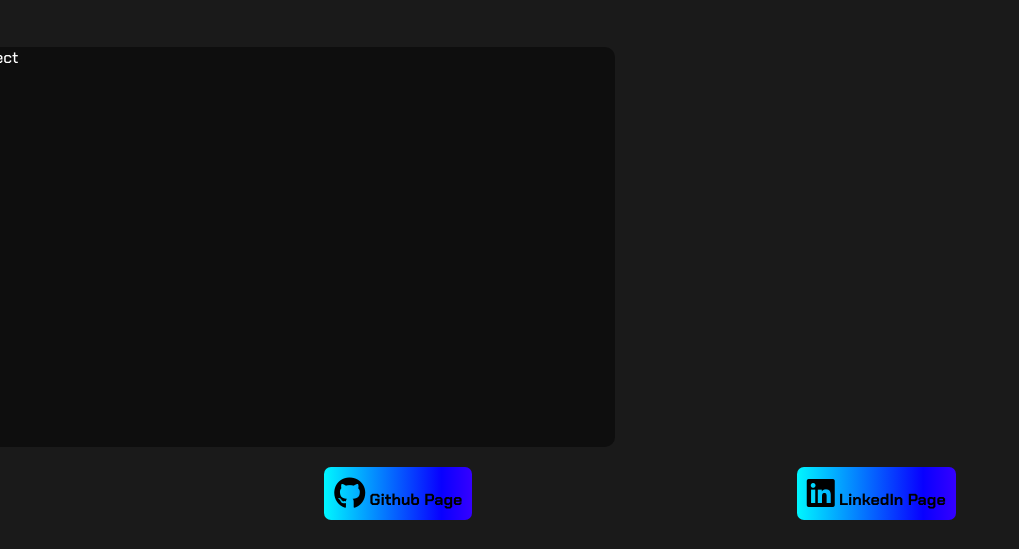
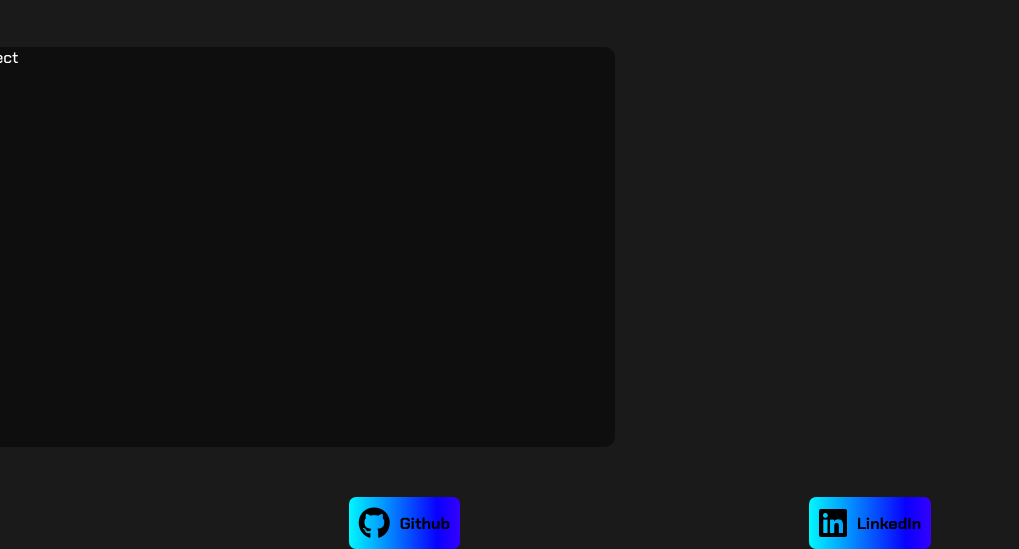
Before and after one commit to Bowriing/elliottbowring.net, a plain HTML site: page index.html in a window 1280 px wide. Shown: the part 910-1459 px from the top of the page, without its empty margins (0-1019 px from the left). Before the commit the page ends 1430 px from the top, so only its background shows below. Drawn offline with Linux system fonts and the light colour scheme.

Commit message:
changed links style and fixed margins

```diff
--- a/index.html
+++ b/index.html
@@ -32,17 +32,13 @@
             </div>
 
             <div class="contact-con">
-                <div class="link-con rainbow">
-                    <a href="https://github.com/bowriing" target="_blank" class="link">
-                        <i class="fab fa-github fa-2x" style="color: black;"></i> Github Page
-                    </a>
-                </div>
+                <a href="https://github.com/bowriing" target="_blank" class="link-con link rainbow">
+                    <i class="fab fa-github fa-2x" style="color: black; margin-right: 10px;"></i> Github
+                </a>
 
-                <div class="link-con rainbow">
-                    <a href="https://www.linkedin.com/in/bowriing/" target="_blank" class="link">
-                        <i class="fab fa-linkedin fa-2x" style="color: black;"></i> LinkedIn Page
-                    </a>
-                </div>
+                <a href="https://www.linkedin.com/in/bowriing/" target="_blank" class="link-con link rainbow">
+                    <i class="fab fa-linkedin fa-2x" style="color: black; margin-right: 10px;"></i> LinkedIn
+                </a>
             </div>
         </div>
 
--- a/styles.css
+++ b/styles.css
@@ -94,21 +94,18 @@ body{
 }
 
 .contact-con{
+    margin-top: 30px;
     display: flex;
     align-items: center;
     justify-content: space-evenly;
 }
 
-.link-con{
+.link{
+    display: flex;
     padding: 10px;
-    display: flex;
-    color: black;
-    background-color: var(--rainbow);
-    border-radius: 7px;
-}
-
-.link{
     color: black;
     font-weight: bold;
     text-decoration: none;
+    border-radius: 7px;
+    align-items: center;
 }
```
